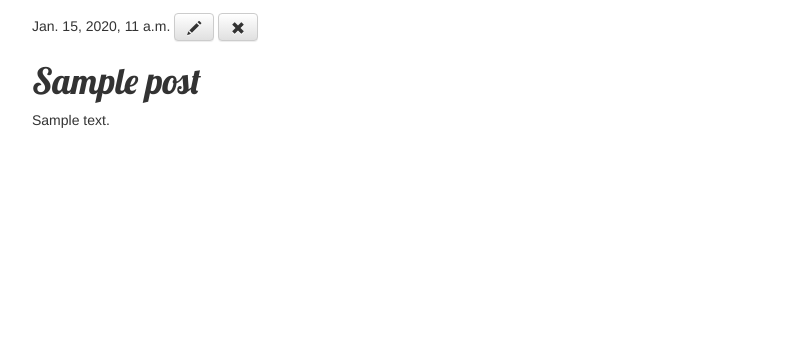
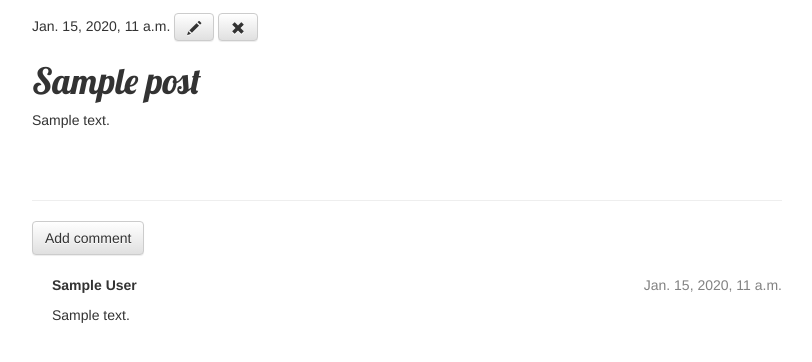
Before and after one commit to veuu/my-first-blog, a Django app: page /post/1/ in a window 1280 px wide. Shown: the part 131-493 px from the top of the page, without its empty margins (43-855 px from the left). Run offline with Django 3.2, Linux system fonts and the light colour scheme; tables that the repository leaves empty hold one stand-in row (values such as "Sample post"); some libraries are stand-ins or nearby versions.

Commit message:
Added comments

```diff
--- a/blog/admin.py
+++ b/blog/admin.py
@@ -1,4 +1,5 @@
 from django.contrib import admin
-from .models import Post
+from .models import Post, Comment
 
 admin.site.register(Post)
+admin.site.register(Comment)
--- a/blog/models.py
+++ b/blog/models.py
@@ -16,3 +16,20 @@ class Post(models.Model):
 
     def __str__(self):
         return self.title
+
+    def approved_comments(self):
+        return self.comments.filter(approved=True)
+
+class Comment(models.Model):
+    post = models.ForeignKey('blog.Post', related_name='comments')
+    author = models.CharField(max_length=200)
+    text = models.TextField()
+    created_date = models.DateTimeField(default=timezone.now)
+    approved = models.BooleanField(default=False)
+
+    def approve(self):
+        self.approved = True
+        self.save()
+
+    def __str__(self):
+        return self.text
--- a/blog/static/css/blog.css
+++ b/blog/static/css/blog.css
@@ -54,3 +54,7 @@ h1, h2, h3, h4 {
 .post h1 a, .post h1 a:visited {
     color: #000000;
 }
+
+.comment {
+    margin: 20px 0px 20px 20px;
+}
--- a/blog/templates/blog/post_detail.html
+++ b/blog/templates/blog/post_detail.html
@@ -12,4 +12,23 @@
         <h1>{{ post.title }}</h1>
         <p>{{ post.text|linebreaks }}</p>
     </div>
+<hr>
+<a class="btn btn-default" href="{% url 'add_comment_to_post' pk=post.pk %}">Add comment</a>
+{% for comment in post.comments.all %}
+    {% if user.is_authenticated or comment.approved %}
+    <div class="comment">
+        <div class="date">
+            {{ comment.created_date }}
+            {% if not comment.approved %}
+                <a class="btn btn-default" href="{% url 'comment_remove' pk=comment.pk %}"><span class="glyphicon glyphicon-remove"></span></a>
+                <a class="btn btn-default" href="{% url 'comment_approve' pk=comment.pk %}"><span class="glyphicon glyphicon-ok"></span></a>
+            {% endif %}
+        </div>
+        <strong>{{ comment.author }}</strong>
+        <p>{{ comment.text|linebreaks }}</p>
+    </div>
+    {% endif %}
+{% empty %}
+    <p>No comments here yet :(</p>
+{% endfor %}
 {% endblock %}
--- a/blog/templates/blog/post_list.html
+++ b/blog/templates/blog/post_list.html
@@ -8,6 +8,7 @@
             </div>
             <h1><a href="{% url 'blog.views.post_detail' pk=post.pk %}">{{ post.title }}</a></h1>
             <p>{{ post.text|linebreaks }}</p>
+            <a href="{% url 'blog.views.post_detail' pk=post.pk %}">Comments: {{ post.approved_comments.count }}</a>
         </div>
         {% endfor %}
     {% endblock content %}
--- a/blog/urls.py
+++ b/blog/urls.py
@@ -9,4 +9,7 @@ urlpatterns = [
     url(r'^drafts/$', views.post_draft_list, name='post_draft_list'),
     url(r'^post/(?P<pk>[0-9]+)/publish/$', views.post_publish, name='post_publish'),
     url(r'^post/(?P<pk>[0-9]+)/remove/$', views.post_remove, name='post_remove'),
+    url(r'^post/(?P<pk>[0-9]+)/comment/$', views.add_comment_to_post, name='add_comment_to_post'),
+    url(r'^comment/(?P<pk>[0-9]+)/approve/$', views.comment_approve, name='comment_approve'),
+	url(r'^comment/(?P<pk>[0-9]+)/remove/$', views.comment_remove, name='comment_remove'),
 ]
--- a/blog/views.py
+++ b/blog/views.py
@@ -2,8 +2,9 @@ from django.shortcuts import render
 from django.utils import timezone
 from .models import Post
 from django.shortcuts import render, get_object_or_404
-from .forms import PostForm
+from .forms import PostForm, CommentForm
 from django.shortcuts import redirect
+from django.contrib.auth.decorators import login_required
 
 def post_list(request):
     posts = Post.objects.filter(published_date__lte=timezone.now()).order_by('published_date')
@@ -51,3 +52,29 @@ def post_remove(request, pk):
     post = get_object_or_404(Post, pk=pk)
     post.delete()
     return redirect('blog.views.post_list')
+
+def add_comment_to_post(request, pk):
+    post = get_object_or_404(Post, pk=pk)
+    if request.method == "POST":
+        form = CommentForm(request.POST)
+        if form.is_valid():
+            comment = form.save(commit=False)
+            comment.post = post
+            comment.save()
+            return redirect('blog.views.post_detail', pk=post.pk)
+    else:
+        form = CommentForm()
+    return render(request, 'blog/add_comment_to_post.html', {'form': form})
+
+@login_required
+def comment_approve(request, pk):
+    comment = get_object_or_404(Comment, pk=pk)
+    comment.approve()
+    return redirect('blog.views.post_detail', pk=comment.post.pk)
+
+@login_required
+def comment_remove(request, pk):
+    comment = get_object_or_404(Comment, pk=pk)
+    post_pk = comment.post.pk
+    comment.delete()
+    return redirect('blog.views.post_detail', pk=post_pk)
```
Also changed, not shown: blog/forms.py (+7 -1 lines), blog/templates/blog/add_comment_to_post.html (added, +9 -0 lines), blog/migrations/0002_comment.py (added).
